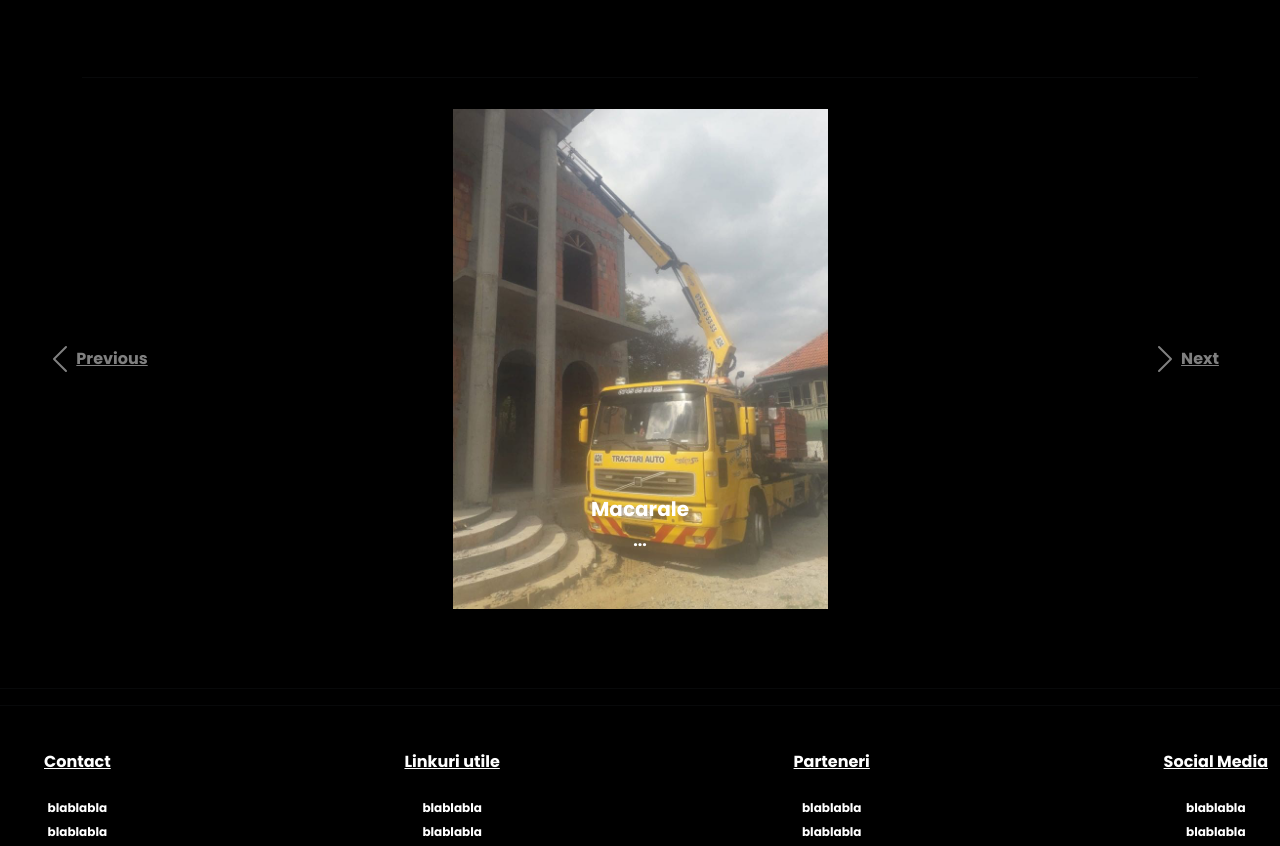
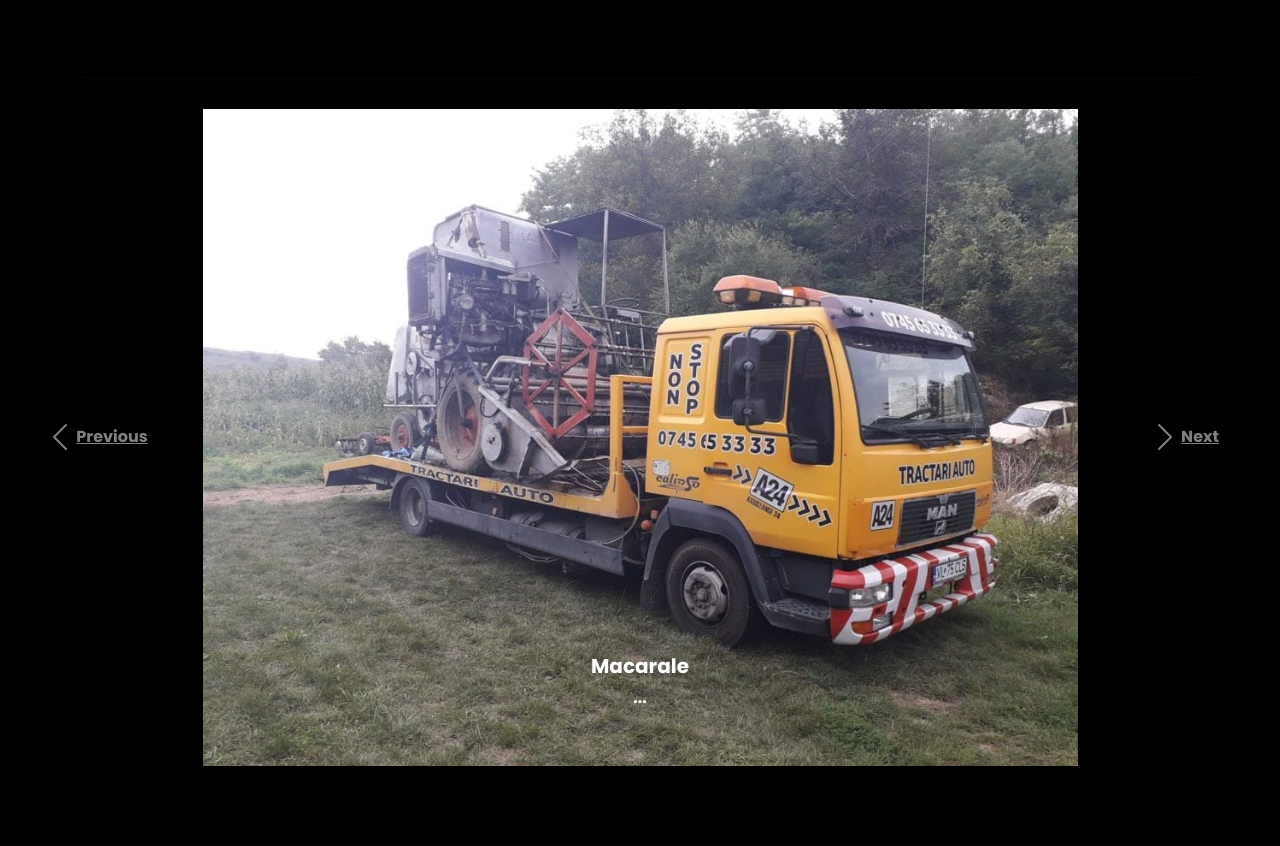
Before and after one commit to caleen90/TractariValcea.ro, a plain HTML site: page index.html in a window 1280 px wide. Shown: the part 6755-7601 px from the top of the page. Drawn offline with nearby package versions, Linux system fonts and the light colour scheme.

Commit message:
Add files via upload

```diff
--- a/index.html
+++ b/index.html
@@ -119,21 +119,21 @@
         </ol>
         <div class="carousel-inner">
           <div class="carousel-item">
-            <img src="img/rally.jpg" alt="...">
+            <img class="img-responsive" src="img/rally.jpg" alt="...">
             <div class="carousel-caption d-none d-md-block">
               <h5>Raliuri</h5>
               <p>...</p>
             </div>
           </div>
           <div class="carousel-item active">
-            <img src="img/macara.jpg" alt="...">
+            <img class="img-responsive" src="img/transport.utilaj.jpg" alt="...">
             <div class="carousel-caption d-none d-md-block">
               <h5>Macarale</h5>
               <p>...</p>
             </div>
           </div>
           <div class="carousel-item">
-            <img src="img/transport.container.jpg" alt="...">
+            <img class="img-responsive" src="img/transport.container.jpg" alt="...">
             <div class="carousel-caption d-none d-md-block">
               <h5>Nebunii</h5>
               <p>...</p>
--- a/style.css
+++ b/style.css
@@ -255,8 +255,8 @@
 }
 
 .carousel-item img {
-  max-width: 700px;
-  max-height: 500px;
+  max-width: 70%;
+  max-height: 50%;
 }
 
 .detaliiServicii img{
```
